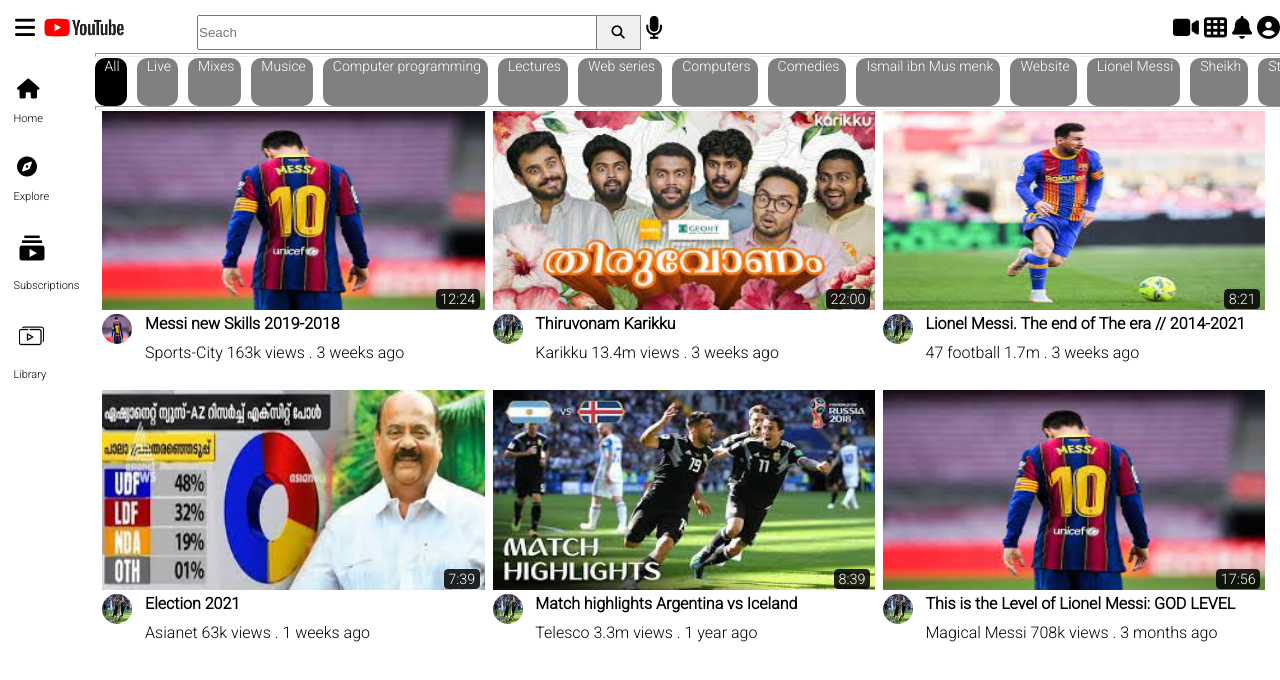
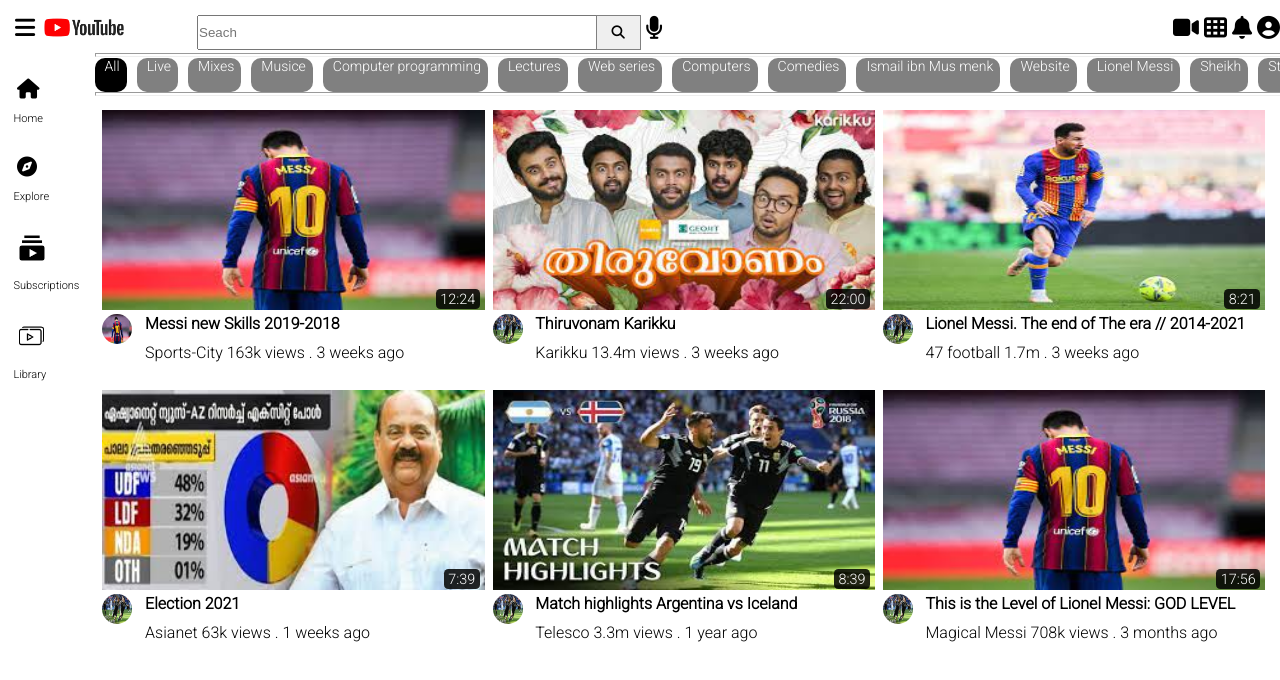
Before and after one commit to shahabazkc/youtube, a plain HTML site: page index.html in a window 1280 px wide. Drawn offline with Linux system fonts and the light colour scheme.

Commit message:
new changes

```diff
--- a/index.css
+++ b/index.css
@@ -71,8 +71,16 @@ body{
 }
 .content-corousel{
     display: flex;
-    overflow-x: scroll;
     width: 93%;
+}
+.content-corousel {
+    -ms-overflow-style: none; /* for Internet Explorer, Edge */
+    scrollbar-width: none; /* for Firefox */
+    overflow-y: scroll;
+}
+
+.content-corousel::-webkit-scrollbar {
+    display: none; /* for Chrome, Safari, and Opera */
 }
 .content-item{
     cursor: pointer;
@@ -207,7 +215,7 @@ hr{
         width: 100%;
     }
     .content-corousel{
-        height: 48px;
+        height: 34px;
     }
     .right-section{
         margin-left: 8%;
@@ -267,7 +275,7 @@ hr{
         width: 109%;
     }
     .content-corousel{
-        height: 38px;
+        height: 32px;
     }
     .right-section{
         margin-top: 5%;
```
